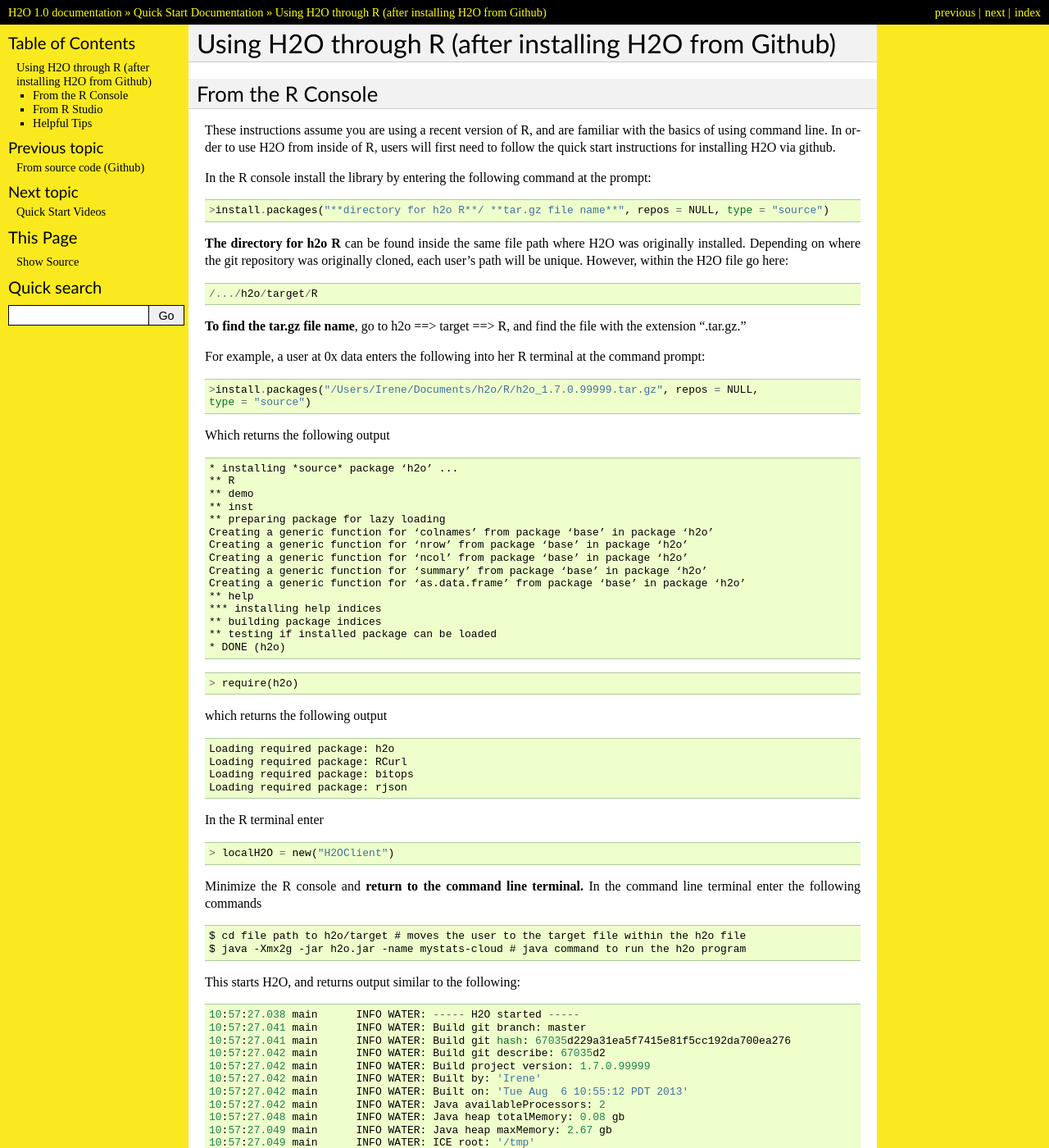
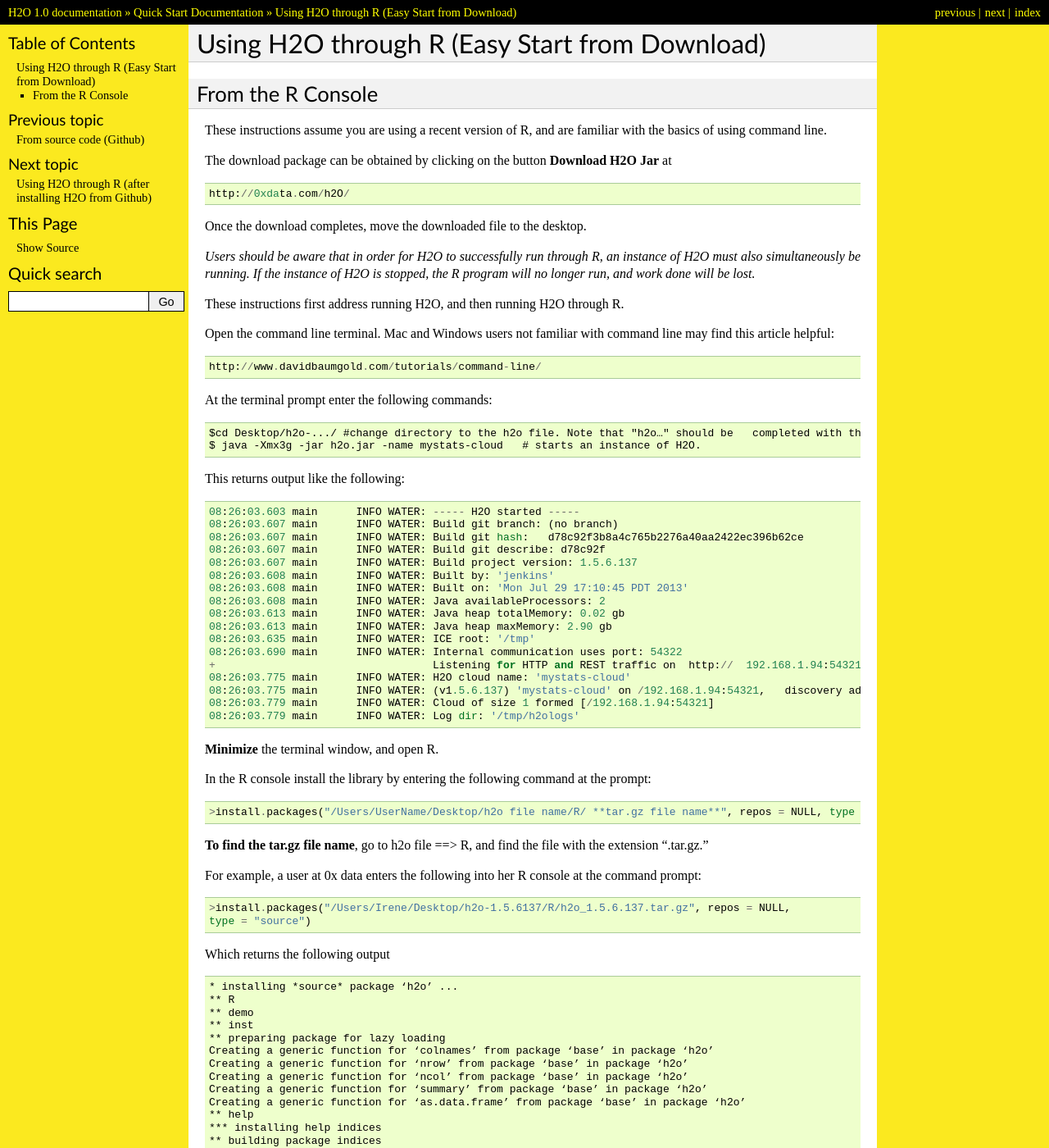
Before and after one commit to devinshields/h2odocs, a Sphinx documentation site: the page built from source/quickstart/quickstart_R.rst, in a window 1280 px wide and 1400 px high. Shown: the whole window at 82% size. Built offline with Sphinx 7.4.7, drawn with Linux system fonts in a browser that asks for light colours; formulas are drawn with MathJax 3; pages that are not in the unit, such as notebooks, are missing from menus; some of the changed text lies outside the part shown.

Commit message:
added downloader instructions for H2O plus R, minor revisions to QS R

```diff
--- a/source/quickstart/quickstart_R.rst
+++ b/source/quickstart/quickstart_R.rst
@@ -1,32 +1,76 @@
-Using H2O through R (after installing H2O from Github)
-------------------------------------------------------
+Using H2O through R (Easy Start from Download)
+----------------------------------------------
 
 From the R Console
 """"""""""""""""""
 
-These instructions assume you are using a recent version of R, and are familiar with the basics of using command line. In order to use H2O from inside of R, users will first need to follow the quick start instructions for installing H2O via github.
+These instructions assume you are using a recent version of R, and are familiar with the basics of using command line.
 
+The download package can be obtained by clicking on the button **Download H2O Jar** at
+
+::
+
+  http://0xdata.com/h2O/
+
+Once the download completes, move the downloaded file to the desktop.
+
+*Users should be aware that in order for H2O to successfully run through R, an instance of H2O must also simultaneously be running. If the instance of H2O is stopped, the R program will no longer run, and work done will be lost.*
+
+These instructions first address running H2O, and then running H2O through R.
+
+Open the command line terminal. Mac and Windows users not familiar with command line may find this article helpful:
+
+::
+
+  http://www.davidbaumgold.com/tutorials/command-line/
+
+At the terminal prompt enter the following commands:
+
+::
+
+  $cd Desktop/h2o-.../ #change directory to the h2o file. Note that "h2o…" should be   completed with the full h2o file name for the file you downloaded. The file number may   change to indicate a more recent version of H2O.
+  $ java -Xmx3g -jar h2o.jar -name mystats-cloud   # starts an instance of H2O.
+
+This returns output like the following:
+
+::
+
+  08:26:03.603 main      INFO WATER: ----- H2O started -----
+  08:26:03.607 main      INFO WATER: Build git branch: (no branch)
+  08:26:03.607 main      INFO WATER: Build git hash:   d78c92f3b8a4c765b2276a40aa2422ec396b62ce
+  08:26:03.607 main      INFO WATER: Build git describe: d78c92f
+  08:26:03.607 main      INFO WATER: Build project version: 1.5.6.137
+  08:26:03.608 main      INFO WATER: Built by: 'jenkins'
+  08:26:03.608 main      INFO WATER: Built on: 'Mon Jul 29 17:10:45 PDT 2013'
+  08:26:03.608 main      INFO WATER: Java availableProcessors: 2
+  08:26:03.613 main      INFO WATER: Java heap totalMemory: 0.02 gb
+  08:26:03.613 main      INFO WATER: Java heap maxMemory: 2.90 gb
+  08:26:03.635 main      INFO WATER: ICE root: '/tmp'
+  08:26:03.690 main      INFO WATER: Internal communication uses port: 54322
+  +                                  Listening for HTTP and REST traffic on  http://  192.168.1.94:54321/
+  08:26:03.775 main      INFO WATER: H2O cloud name: 'mystats-cloud'
+  08:26:03.775 main      INFO WATER: (v1.5.6.137) 'mystats-cloud' on /192.168.1.94:54321,   discovery address /236.151.114.91:60567
+  08:26:03.779 main      INFO WATER: Cloud of size 1 formed [/192.168.1.94:54321]
+  08:26:03.779 main      INFO WATER: Log dir: '/tmp/h2ologs'
+
+**Minimize** the terminal window, and open R.
 
 In the R console install the library by entering the following command at the prompt:
 
 ::
 
-  >install.packages("**directory for h2o R**/ **tar.gz file name**", repos = NULL, type = "source")
+  >install.packages("/Users/UserName/Desktop/h2o file name/R/ **tar.gz file name**", repos = NULL, type = "source")
 
-**The directory for h2o R** can be found inside the same file path where H2O was originally installed. Depending on where the git repository was originally cloned, each user's path will be unique. However, within the H2O file go here:
+
+
+**To find the tar.gz file name**, go to h2o file ==> R, and find the file with the extension ".tar.gz."
+
+
+For example, a user at 0x data enters the following into her R console at the command prompt:
 
 ::
 
-  /.../h2o/target/R
-
-**To find the tar.gz file name**, go to h2o ==> target ==> R, and find the file with the extension ".tar.gz."
-
-
-For example, a user at 0x data enters the following into her R terminal at the command prompt:
-
-::
-
-  >install.packages("/Users/Irene/Documents/h2o/R/h2o_1.7.0.99999.tar.gz", repos = NULL,
+  >install.packages("/Users/Irene/Desktop/h2o-1.5.6137/R/h2o_1.5.6.137.tar.gz", repos = NULL,
   type = "source")
 
 Which returns the following output
@@ -50,6 +94,11 @@
   * DONE (h2o)
 
 
+**R Studio users** can install the H2O package by finding the tabbed menu "File; Plots; Packages; Help" and choosing *Packages*. Clicking on *Install Packages* brings up an installation helper. Choose *Package Archive File (tgz; .tar.gz)* in the *"Install From"* field. Click browse and follow the helper to specify Desktop ==> h2o file ==> R ==> .tar.gz file. *Click "Open". Click "Install"*
+
+
+All R users (both console and R Studio) Enter the command
+
 ::
 
   > require(h2o)
@@ -68,43 +117,6 @@
 ::
 
   > localH2O = new("H2OClient")
-
-Minimize the R console and **return to the command line terminal.**
-In the command line terminal enter the following commands
-
-::
-
-  $ cd file path to h2o/target # moves the user to the target file within the h2o file
-  $ java -Xmx2g -jar h2o.jar -name mystats-cloud # java command to run the h2o program
-
-This starts H2O, and returns output similar to the following:
-
-::
-
-  10:57:27.038 main      INFO WATER: ----- H2O started -----
-  10:57:27.041 main      INFO WATER: Build git branch: master
-  10:57:27.041 main      INFO WATER: Build git hash: 67035d229a31ea5f7415e81f5cc192da700ea276
-  10:57:27.042 main      INFO WATER: Build git describe: 67035d2
-  10:57:27.042 main      INFO WATER: Build project version: 1.7.0.99999
-  10:57:27.042 main      INFO WATER: Built by: 'Irene'
-  10:57:27.042 main      INFO WATER: Built on: 'Tue Aug  6 10:55:12 PDT 2013'
-  10:57:27.042 main      INFO WATER: Java availableProcessors: 2
-  10:57:27.048 main      INFO WATER: Java heap totalMemory: 0.08 gb
-  10:57:27.049 main      INFO WATER: Java heap maxMemory: 2.67 gb
-  10:57:27.049 main      INFO WATER: ICE root: '/tmp'
-  10:57:27.093 main      INFO WATER: Internal communication uses port: 54322
-  +                                  Listening for HTTP and REST traffic on  http://  192.168.1.32:54321/
-  10:57:27.183 main      INFO WATER: H2O cloud name: 'mystats-cloud'
-  10:57:27.183 main      INFO WATER: (v1.7.0.99999) 'mystats-cloud' on /192.168.1.32:54321,   discovery address /236.151.114.91:60567
-  10:57:27.192 main      INFO WATER: Cloud of size 1 formed [/192.168.1.32:54321]
-  10:57:27.448 main      INFO WATER: Log dir: '/tmp/h2ologs'
-
-Minimize the terminal window. *Users should be aware that in order for H2O to successfully run through R, an instance of H2O must also simultaneously be running. If the instance of H2O is stopped, the R program will no longer run, and work done will be lost.*
-
-Return to the R console and enter
-
-::
-
   > h2o.checkClient(localH2O)
 
 Which returns the following output
@@ -119,96 +131,8 @@
 
   https://github.com/0xdata/h2o/blob/master/R/h2o-package/h2o_package.pdf
 
-From R Studio
-"""""""""""""
-
-Open the R Studio GUI.
-While location within the GUI may differ depending on each user's unique configuration, find the menu with **tabbed options Files, Plots, Packages, Help**
-
-Select the *Packages* tab
-
-Choose *Install Packages*
-
-From the drop down menu select *Package Archive.*
-
-Navigate through the helper that appears to H2O R directory. For example, a user at 0xdata would go to Documents ==> h2o ==> target ==> R and select the file ending in **'.tar.gz'. Click Open.**
-
-On the resulting helper button **click Install.**
-
-The R package will install.
-
-::
-
-  > require(h2o)
-
-which returns the following output
-
-::
-
-  Loading required package: h2o
-  Loading required package: RCurl
-  Loading required package: bitops
-  Loading required package: rjson
-
-In the R Studio console enter
-
-::
-
-  > localH2O = new("H2OClient")
-
-Minimize the R console and **return to the terminal.**
-In the terminal enter the following commands
-(note that the first part of the file path in the cd command should be the path where the H2O repository was originally cloned).
-
-::
-
-  $ cd /.../h2o/target # moves the user up one level in the directory
-  $ java -Xmx2g -jar h2o.jar -name mystats-cloud # java command to run H2O
-
-This starts H2O, and returns output similar to the following:
-
-::
-
-  10:57:27.038 main      INFO WATER: ----- H2O started -----
-  10:57:27.041 main      INFO WATER: Build git branch: master
-  10:57:27.041 main      INFO WATER: Build git hash: 67035d229a31ea5f7415e81f5cc192da700ea276
-  10:57:27.042 main      INFO WATER: Build git describe: 67035d2
-  10:57:27.042 main      INFO WATER: Build project version: 1.7.0.99999
-  10:57:27.042 main      INFO WATER: Built by: 'Irene'
-  10:57:27.042 main      INFO WATER: Built on: 'Tue Aug  6 10:55:12 PDT 2013'
-  10:57:27.042 main      INFO WATER: Java availableProcessors: 2
-  10:57:27.048 main      INFO WATER: Java heap totalMemory: 0.08 gb
-  10:57:27.049 main      INFO WATER: Java heap maxMemory: 2.67 gb
-  10:57:27.049 main      INFO WATER: ICE root: '/tmp'
-  10:57:27.093 main      INFO WATER: Internal communication uses port: 54322
-  +                                  Listening for HTTP and REST traffic on  http://  192.168.1.32:54321/
-  10:57:27.183 main      INFO WATER: H2O cloud name: 'mystats-cloud'
-  10:57:27.183 main      INFO WATER: (v1.7.0.99999) 'mystats-cloud' on /192.168.1.32:54321,   discovery address /236.151.114.91:60567
-  10:57:27.192 main      INFO WATER: Cloud of size 1 formed [/192.168.1.32:54321]
-  10:57:27.448 main      INFO WATER: Log dir: '/tmp/h2ologs'
-
-Minimize the terminal window. *Users should be aware that in order for H2O to successfully run through R, an instance of H2O must also simultaneously be running. If the instance of H2O is stopped, the R program will no longer run, and work done will be lost.*
-
-Return to the R console and enter
-
-::
-
-  > h2o.checkClient(localH2O)
-
-Which returns the following output
-
-::
-
-  Successfully connected to http://127.0.0.1:54321
 
 Users can now run H2O from their R Studio console. Additional R documentation can be found in the R section of the main user documentation page. Users can also enter **??h2o** at any time to access help.
 
 
-Helpful Tips
-""""""""""""
-
 **Users can change the amount of memory allocated to H2O.** In the Java command entered in the terminal to start H2O the term **-Xmx2g** was used. Xmx is the amount of memory given to H2O. If your data set is large, give H2O more memory (for example, -Xmx4g gives H2O four gigabytes of memory). For best performance, Xmx should be 4x the size of your data, but never more than the total amount of memory on your computer.
-
-Each time a user wants to run a new instance of h2o a .tar.gz file must be created using the command **R CMD build h2o-package at the terminal prompt.** *It is not necessary to install the h2o package in R more than once.*
-
-Because H2O and H2O.R work together, they must be revised together. **If you receive an error indicating that H2O and the R package you are using are at different revisions** return to the "Quickstart from Github" and follow the instructions for updating H2O.
--- a/source/quickstart/top.rst
+++ b/source/quickstart/top.rst
@@ -10,3 +10,4 @@
    quickstart_jar
    quickstart_git
    quickstart_R
+   quickstart_Rgit
```
Also changed, not shown: source/quickstart/quickstart_Rgit.rst (added, +210 -0 lines).
